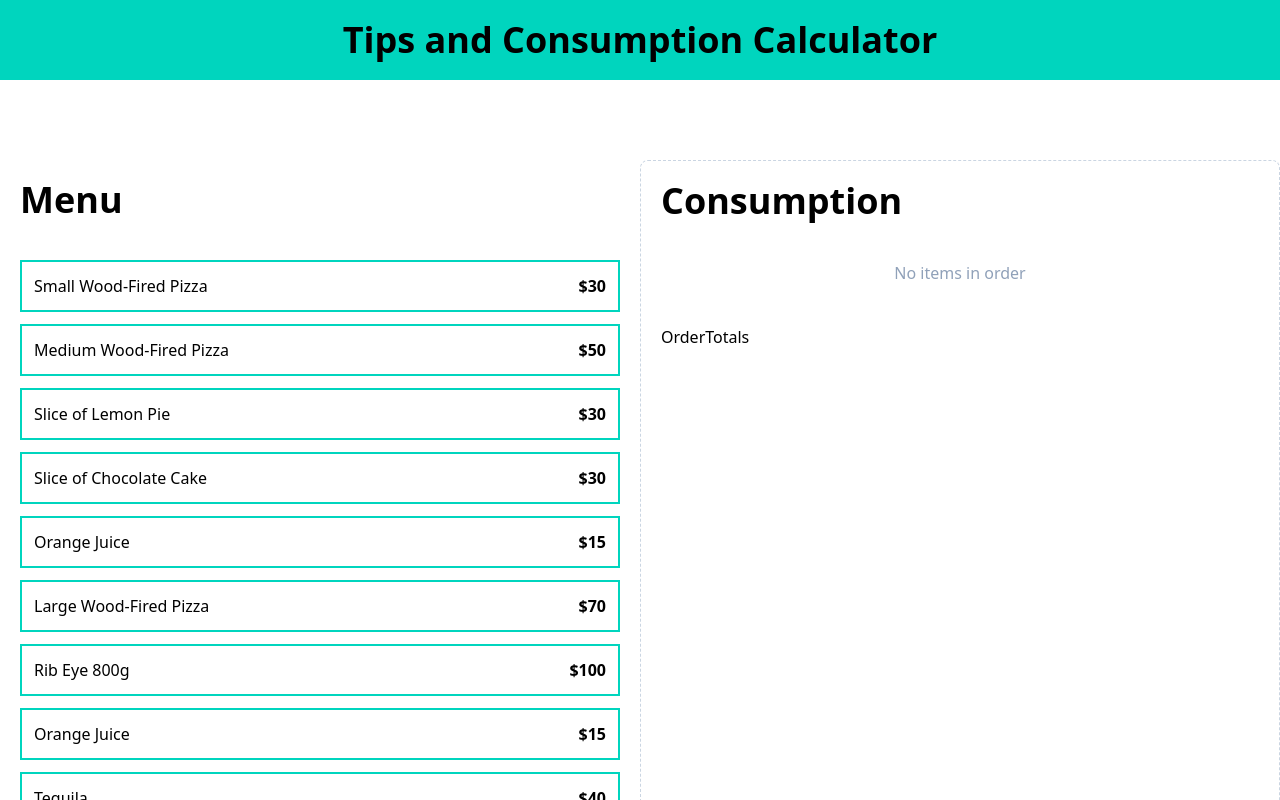
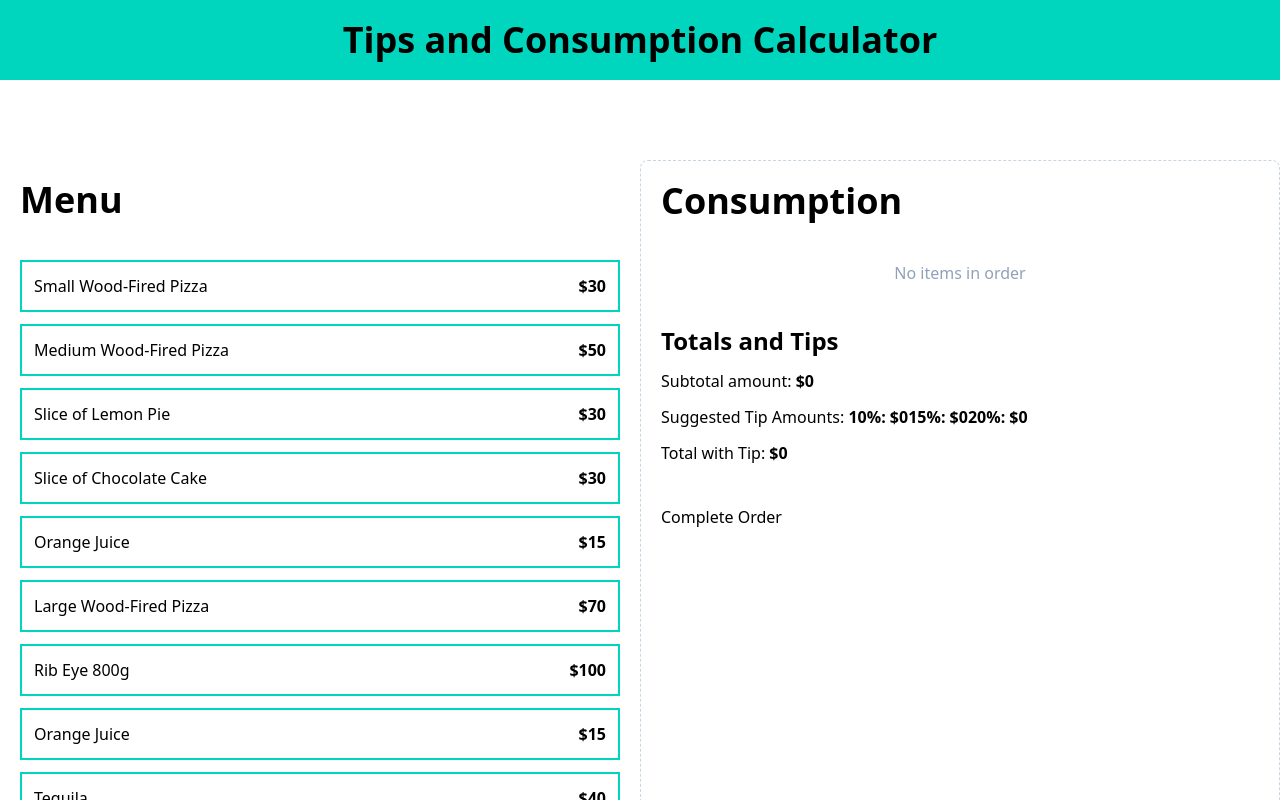
Before and after one commit to Cherry-Machado/typescript-tips-consumption-calculator, a React (Vite) app: page / in a window 1280 px wide. Shown: the top 800 px of the page. Built offline with nearby package versions, Linux system fonts and the light colour scheme.

Commit message:
updating OrderTotals component

```diff
--- a/src/components/OrderTotals.tsx
+++ b/src/components/OrderTotals.tsx
@@ -1,5 +1,26 @@
 export default function OrderTotals() {
   return (
-    <div>OrderTotals</div>
+    <>
+        <div className="space-y-3">
+            <h2 className='font-black text-2xl'>Totals and Tips</h2>
+            <p>Subtotal amount: {''}
+                <span className="font-bold">$0</span>
+            </p>
+
+            <p>Suggested Tip Amounts: {''}
+                <span className="font-bold">10%: $0</span>
+                <span className="font-bold">15%: $0</span>
+                <span className="font-bold">20%: $0</span>
+            </p>
+
+            <p>Total with Tip: {''}
+                <span className="font-bold">$0</span>
+            </p>
+        </div>
+
+        <button>
+            Complete Order
+        </button>
+    </>
   )
 }
```
